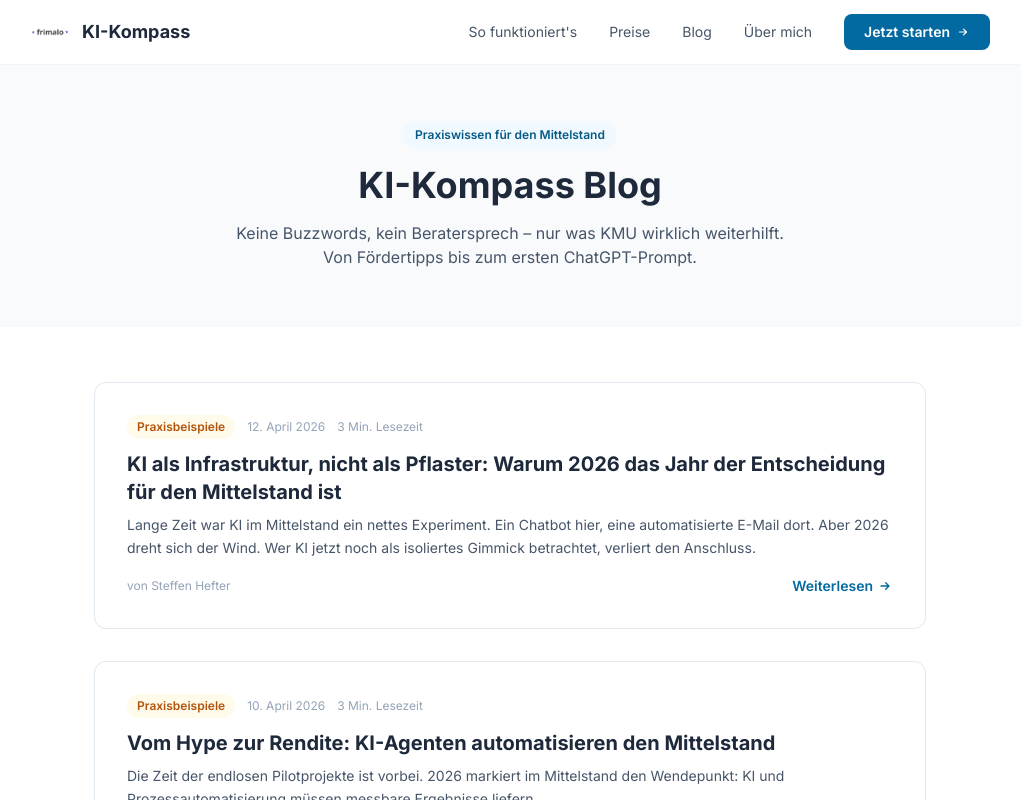
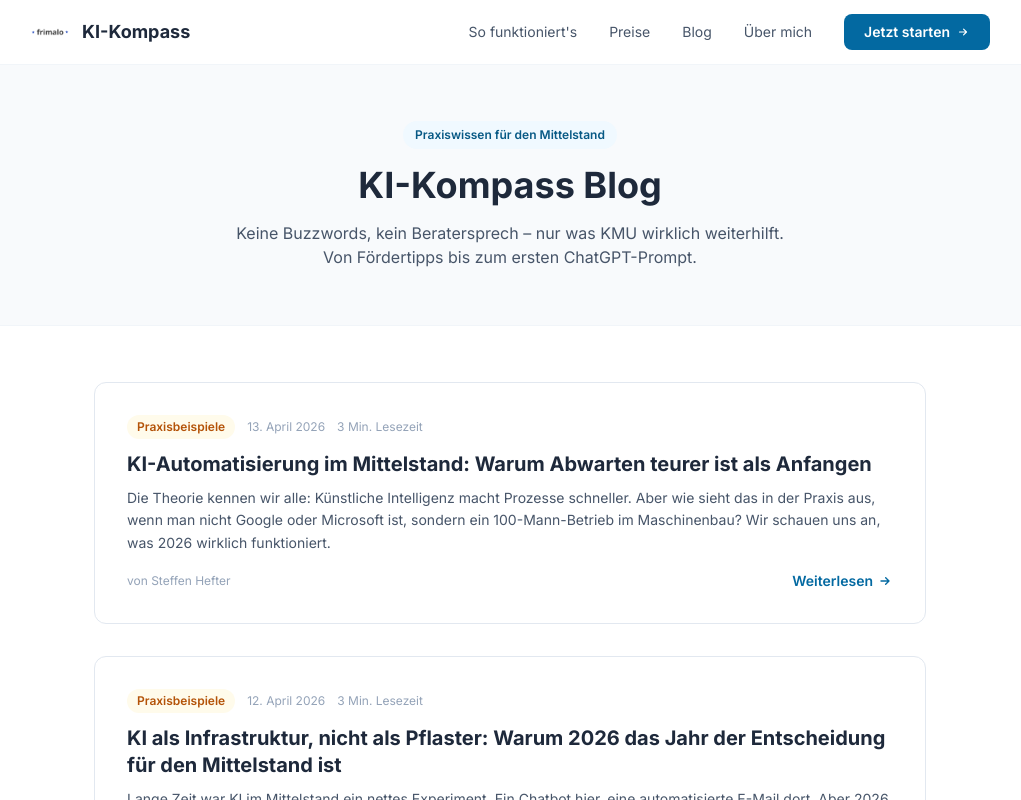
Before and after one commit to derhefter/KI-Kompass-2.0, a Next.js app: page /blog in a window 1280 px wide. Shown: the top 800 px of the page, without its empty margins (130-1151 px from the left). Built offline with nearby package versions, Linux system fonts and the light colour scheme; no server answers.

Commit message:
Auto-Publish: Warum Abwarten teurer ist als Anfangen

```diff
--- a/src/data/blog-posts.js
+++ b/src/data/blog-posts.js
@@ -16,6 +16,35 @@
 // ============================================================
 
 export const blogPosts = [
+  {
+    id: 11,
+    slug: 'ki-automatisierung-im-mittelstand-warum-abwarten-teurer-ist-als-anfangen',
+    title: 'KI-Automatisierung im Mittelstand: Warum Abwarten teurer ist als Anfangen',
+    excerpt: 'Die Theorie kennen wir alle: Künstliche Intelligenz macht Prozesse schneller. Aber wie sieht das in der Praxis aus, wenn man nicht Google oder Microsoft ist, sondern ein 100-Mann-Betrieb im Maschinenbau? Wir schauen uns an, was 2026 wirklich funktioniert.',
+    content: `
+<p><strong>Der Status Quo (ohne Buzzwords)</strong><br>Die Realität in vielen Unternehmen sieht so aus: PDFs werden ausgedruckt, abgetippt und in drei verschiedene Systeme eingepflegt. Das ist nicht nur fehleranfällig, sondern bindet genau die Fachkräfte, die wir eigentlich woanders brauchen. Aktuelle Zahlen zeigen: 75% der Unternehmen nutzen bereits erste KI-Ansätze, aber oft fehlt der Mut für den nächsten Schritt.</p>
+
+<p><strong>Was jetzt schon geht (und sich rechnet):</strong></p>
+<ul>
+  <li><strong>Intelligente Dokumentenverarbeitung (IDP):</strong> Rechnungen und Lieferscheine werden nicht mehr nur eingescannt, sondern die KI liest die relevanten Daten aus und bucht sie direkt ins ERP-System.</li>
+  <li><strong>Predictive Maintenance:</strong> Maschinen melden sich, bevor sie kaputtgehen. Ein Kunststoffhersteller nutzt das bereits, um Ausschuss zu minimieren.</li>
+  <li><strong>Software-Roboter (RPA):</strong> Kleine, KI-gestützte Helfer übernehmen das stumpfe Copy-Paste zwischen alten Systemen, die keine moderne API haben.</li>
+</ul>
+
+<p><strong>Die Hürde im Kopf (und wie man sie nimmt)</strong><br>Das größte Hindernis ist oft nicht die Technik, sondern fehlendes Wissen und die Angst vor riesigen IT-Projekten. Der Fehler: Man will sofort den perfekten, vollautomatisierten Prozess. Der bessere Weg: Einen kleinen, schmerzhaften Prozess suchen (z.B. die Spesenerfassung), diesen automatisieren und dann skalieren.</p>
+
+<p><strong>Fazit für die Praxis</strong><br>Wer auf die "perfekte" KI-Lösung wartet, wartet zu lange. Die Werkzeuge für den Mittelstand sind da, die Einstiegshürden sinken. Der europäische Weg liegt nicht in wilden Experimenten, sondern in der pragmatischen Automatisierung von echten Problemen.</p>
+
+<p><em>Start small, scale smart.</em></p>
+`,
+    category: 'Praxisbeispiele',
+    author: 'Steffen Hefter',
+    date: '2026-04-13',
+    status: 'published',
+    image: '',
+    readTime: 3
+  },
+
   {
     id: 10,
     slug: 'ki-als-infrastruktur-nicht-als-pflaster-warum-2026-das-jahr-der-entscheidung-fuer-den-mittelstand-ist',
```
